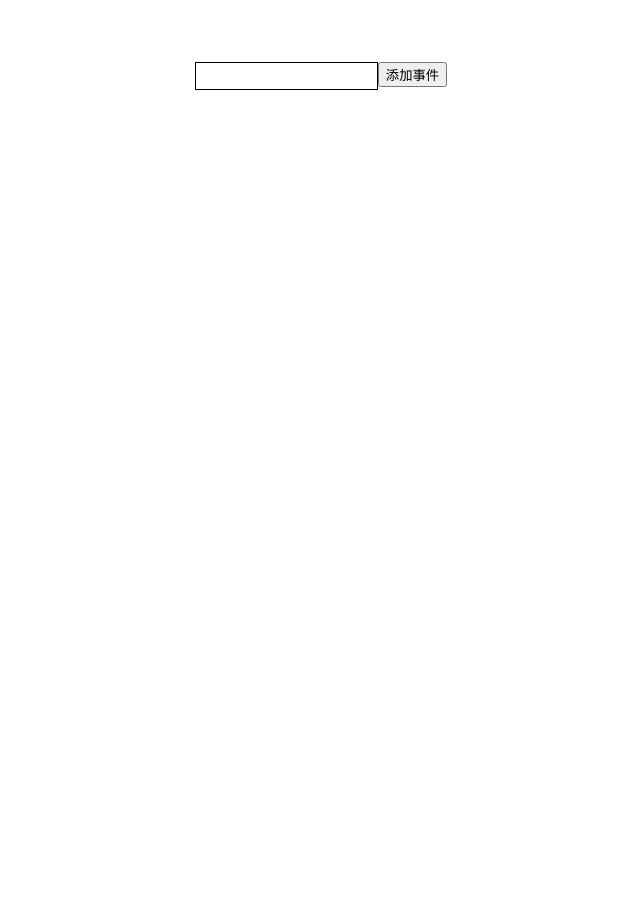
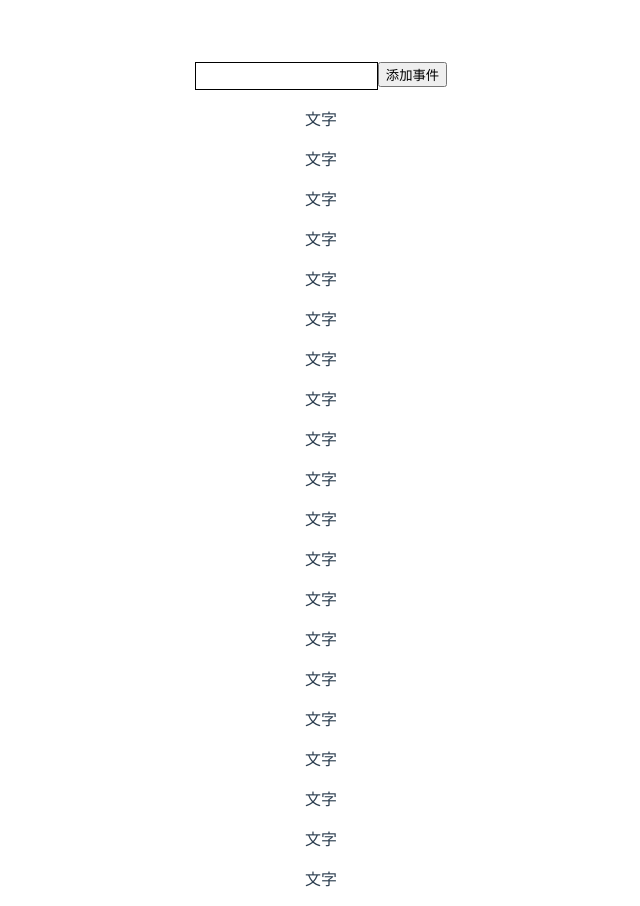
Before and after one commit to 18883846209/Vuex, a Vue app: page / in a window 1280 px wide. Shown: the whole page, without its empty margins (319-959 px from the left). Before the commit the page ends 868 px from the top, so only its background shows below. Built offline with nearby package versions, Linux system fonts and the light colour scheme.

Commit message:
update scroll

```diff
--- a/src/components/HelloWorld.vue
+++ b/src/components/HelloWorld.vue
@@ -15,6 +15,26 @@
 				</li>
 			</ul>
 		</div>
+		<p>文字</p>
+		<p>文字</p>
+		<p>文字</p>
+		<p>文字</p>
+		<p>文字</p>
+		<p>文字</p>
+		<p>文字</p>
+		<p>文字</p>
+		<p>文字</p>
+		<p>文字</p>
+		<p>文字</p>
+		<p>文字</p>
+		<p>文字</p>
+		<p>文字</p>
+		<p>文字</p>
+		<p>文字</p>
+		<p>文字</p>
+		<p>文字</p>
+		<p>文字</p>
+		<p>文字</p>
 	</div>
 </template>
 
@@ -104,6 +124,7 @@ export default {
 				scrollDirection = 'up';
 			} else {
 				// First scroll event
+				scrollDirection = 'noscroll';
 			}
 			scrollAction.x = window.pageXOffset;
 			scrollAction.y = window.pageYOffset;
@@ -114,10 +135,6 @@ export default {
 
 <!-- Add "scoped" attribute to limit CSS to this component only -->
 <style lang="scss" scoped>
-.hello {
-	height: 100vh;
-	overflow-y: scroll;
-}
 .inputact {
 	position: relative;
 	height: 30px;
```
